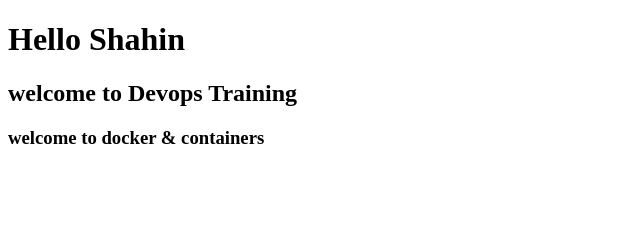
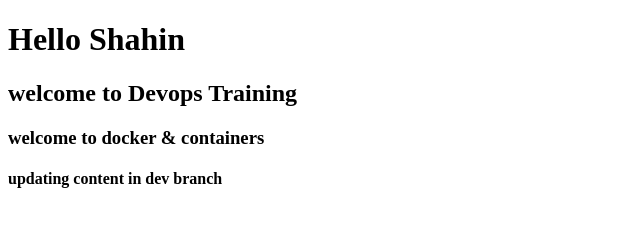
Before and after one commit to shahin24093/shahin-webui-bmoapp, a plain HTML site: page index.html in a window 1280 px wide. Shown: the whole page, without its empty margins (0-640 px from the left). Drawn offline with Linux system fonts and the light colour scheme.

```diff
--- a/index.html
+++ b/index.html
@@ -9,5 +9,6 @@
     <h1> Hello Shahin</h1>
     <h2> welcome to Devops Training </h2>
     <h3> welcome to docker & containers</h3>
+    <h4> updating content in dev branch</h4>
 </body>
 </html>
```
Also changed, not shown: .github/workflows/shahin-docker-ci.yml.
